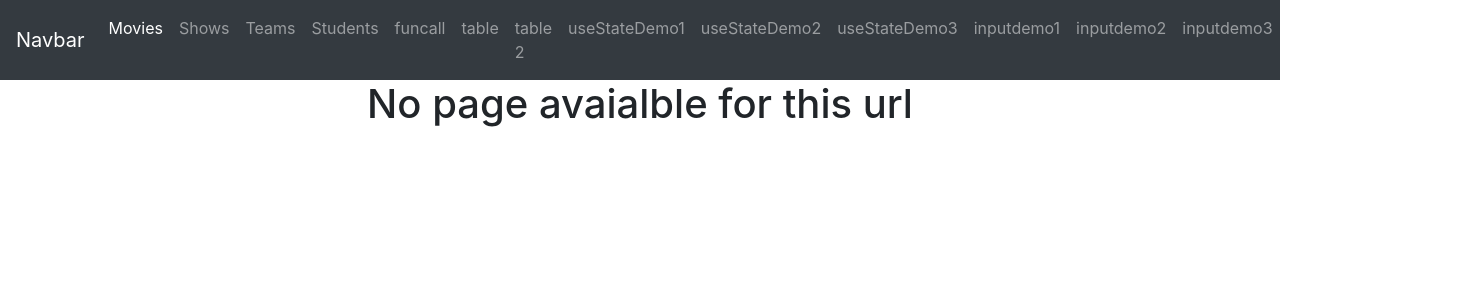
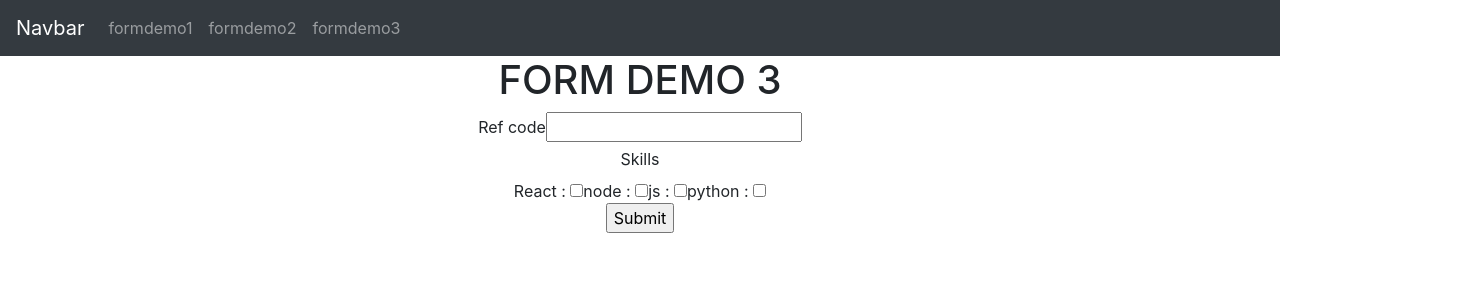
Before and after one commit to samirvithlani/gnr_mern_2026_react, a React (Vite) app: page /formdemo3 in a window 1280 px wide. Shown: the top 300 px of the page, 1484 px wide, since content can reach past the window. Built offline with nearby package versions, Linux system fonts and the light colour scheme.

Commit message:
validate

```diff
--- a/src/App.jsx
+++ b/src/App.jsx
@@ -28,6 +28,7 @@ import { InputDemo2 } from "./components/InputDemo2";
 import { InputDemo3 } from "./components/inputDemo3";
 import { FormDemo1 } from "./components/form/FormDemo1";
 import { FormDemo2 } from "./components/form/FormDemo2";
+import { FormDemo3 } from "./components/form/FormDemo3";
 //import "./App.css";
 
 
@@ -57,6 +58,7 @@ function App() {
               <Route path="/inputdemo3" element = {<InputDemo3/>}></Route>
               <Route path="/formdemo1" element ={<FormDemo1/>}></Route>
               <Route path="/formdemo2" element ={<FormDemo2/>}></Route>
+              <Route path="/formdemo3" element ={<FormDemo3/>}></Route>
 
           </Routes>
     </div>
--- a/src/components/Navbar.jsx
+++ b/src/components/Navbar.jsx
@@ -22,7 +22,7 @@ export const Navbar = () => {
 
         <div class="collapse navbar-collapse" id="navbarSupportedContent">
           <ul class="navbar-nav mr-auto">
-            <li class="nav-item active">
+            {/* <li class="nav-item active">
               <Link class="nav-link" to="/movies">
                 Movies
               </Link>
@@ -61,8 +61,8 @@ export const Navbar = () => {
               <Link class="nav-link" to="/useStateDemo1">
                 useStateDemo1
               </Link>
-            </li>
-            <li class="nav-item">
+            </li> */}
+            {/* <li class="nav-item">
               <Link class="nav-link" to="/useStateDemo2">
                 useStateDemo2
               </Link>
@@ -87,7 +87,7 @@ export const Navbar = () => {
               <Link class="nav-link" to="/inputdemo3">
                 inputdemo3
               </Link>
-            </li>
+            </li> */}
             <li class="nav-item">
               <Link class="nav-link" to="/formdemo1">
                 formdemo1
@@ -96,6 +96,11 @@ export const Navbar = () => {
             <li class="nav-item">
               <Link class="nav-link" to="/formdemo2">
                 formdemo2
+              </Link>
+            </li>
+            <li class="nav-item">
+              <Link class="nav-link" to="/formdemo3">
+                formdemo3
               </Link>
             </li>
 
--- /dev/null
+++ b/src/components/form/FormDemo3.jsx
@@ -0,0 +1,56 @@
+import React from 'react'
+import { useForm } from 'react-hook-form'
+
+export const FormDemo3 = () => {
+    const {register,handleSubmit,formState:{errors}} = useForm()
+    const refcodelist = ["insta","fb","google","paper"]
+    const submitHandler  =(data)=>{
+        alert("form subbmited..")
+        console.log("data",data)
+    }
+
+    const validationSchema = {
+        refCodeValidator:{
+            required:{
+                value:true,
+                message:"ref code is required*"
+            },
+            //params is variable --> value input..
+            validate:(params)=>{
+                //console.log("params...",params)
+                //return params == "insta" || "invalid ref code"
+                return refcodelist.includes(params) || "invalid ref code*"
+            }
+        },
+        skillValidator:{
+            required:{
+                value:true,
+                message:"skill is required*"
+            }
+        }
+    }
+    console.log(errors)
+  return (
+    <div style={{textAlign:"center"}}>
+        <h1>FORM DEMO 3</h1>
+        <form onSubmit={handleSubmit(submitHandler)}>
+            <div>
+                <label>Ref code</label>
+                <input type='text' {...register("refcode",validationSchema.refCodeValidator)}></input>
+                <span style={{color:"red"}}>{errors.refcode?.message}</span>
+            </div>
+            <div>
+                <label>Skills</label> <br></br>
+                React : <input type='checkbox' value="react" {...register("skills",validationSchema.skillValidator)}></input>
+                node : <input type='checkbox' value="node" {...register("skills",validationSchema.skillValidator)}></input>
+                js : <input type='checkbox' value="js" {...register("skills",validationSchema.skillValidator)}></input>
+                python : <input type='checkbox' value="python" {...register("skills",validationSchema.skillValidator)}></input>
+                <span style={{color:"red"}}>{errors.skills?.message}</span>
+            </div>
+            <div>
+                <input type='submit'></input>
+            </div>
+        </form>
+    </div>
+  )
+}
```
